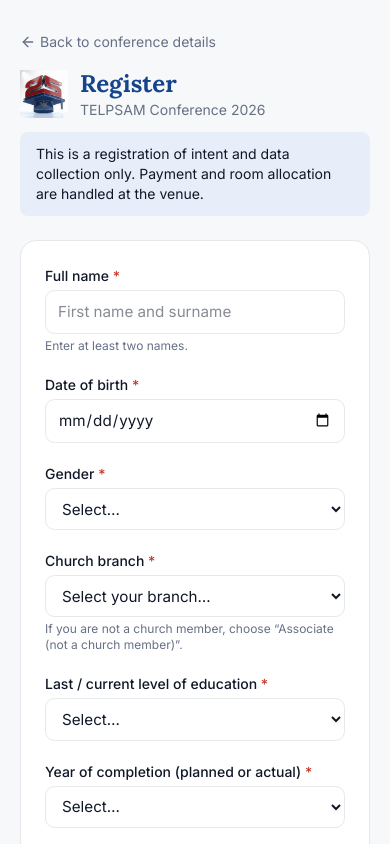
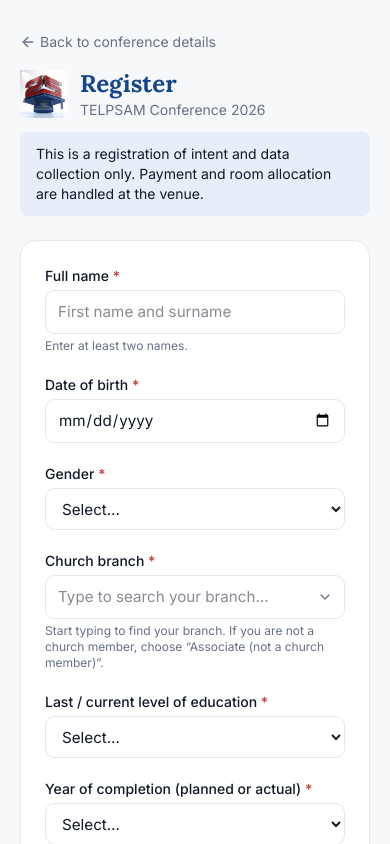
Before and after one commit to AnalystElikem/telpsam-registration, a Next.js app: page /register in a window 390 px wide. Shown: the top 844 px of the page. Built offline with nearby package versions, Linux system fonts and the light colour scheme.

Commit message:
Searchable branch combobox (type-to-filter on mobile too)

```diff
--- a/src/app/actions/register.ts
+++ b/src/app/actions/register.ts
@@ -27,6 +27,7 @@ export async function registerAttendee(formData: FormData) {
     errors.push("Please enter at least two names (for example, first and last name).");
   }
   if (!phone) errors.push("A phone number is required.");
+  if (!g("branch")) errors.push("Please choose your church branch (or Associate if you're not a member).");
   if (email && !/^[^@\s]+@[^@\s]+\.[^@\s]+$/.test(email)) errors.push("That email address doesn't look right.");
   if (!ATTENDEE_TYPES.map((t) => t.toLowerCase()).includes(attendee_type)) {
     errors.push("Please indicate whether you are a student or a worker.");
--- /dev/null
+++ b/src/components/BranchSelect.tsx
@@ -0,0 +1,103 @@
+"use client";
+
+import { useState, useRef, useEffect, useMemo } from "react";
+import { ChevronDown, Check } from "lucide-react";
+import { allBranches, ASSOCIATE, OTHER_BRANCH } from "@/data/branches";
+
+const OPTIONS = [ASSOCIATE, ...allBranches, OTHER_BRANCH];
+
+// Searchable branch picker: type to filter, works the same on mobile and
+// desktop. Submits the chosen value via a hidden input named `branch`.
+export default function BranchSelect({ name = "branch" }: { name?: string }) {
+  const [value, setValue] = useState("");
+  const [query, setQuery] = useState("");
+  const [open, setOpen] = useState(false);
+  const [active, setActive] = useState(0);
+  const wrapRef = useRef<HTMLDivElement>(null);
+
+  useEffect(() => {
+    function onDoc(e: MouseEvent) {
+      if (wrapRef.current && !wrapRef.current.contains(e.target as Node)) setOpen(false);
+    }
+    document.addEventListener("mousedown", onDoc);
+    return () => document.removeEventListener("mousedown", onDoc);
+  }, []);
+
+  const filtered = useMemo(() => {
+    const q = query.trim().toLowerCase();
+    const list = q ? OPTIONS.filter((o) => o.toLowerCase().includes(q)) : OPTIONS;
+    return list.slice(0, 60);
+  }, [query]);
+
+  function pick(v: string) {
+    setValue(v);
+    setQuery(v);
+    setOpen(false);
+  }
+
+  return (
+    <div ref={wrapRef} className="relative">
+      <input type="hidden" name={name} value={value} />
+      <div className="relative">
+        <input
+          className="field !pr-9"
+          placeholder="Type to search your branch…"
+          value={query}
+          role="combobox"
+          aria-expanded={open}
+          aria-autocomplete="list"
+          autoComplete="off"
+          onChange={(e) => {
+            setQuery(e.target.value);
+            setValue("");
+            setOpen(true);
+            setActive(0);
+          }}
+          onFocus={() => setOpen(true)}
+          onKeyDown={(e) => {
+            if (e.key === "ArrowDown") {
+              e.preventDefault();
+              setOpen(true);
+              setActive((a) => Math.min(a + 1, filtered.length - 1));
+            } else if (e.key === "ArrowUp") {
+              e.preventDefault();
+              setActive((a) => Math.max(a - 1, 0));
+            } else if (e.key === "Enter") {
+              if (open && filtered[active]) {
+                e.preventDefault();
+                pick(filtered[active]);
+              }
+            } else if (e.key === "Escape") {
+              setOpen(false);
+            }
+          }}
+        />
+        <ChevronDown className="pointer-events-none absolute right-3 top-1/2 h-4 w-4 -translate-y-1/2 text-muted" />
+      </div>
+
+      {open && (
+        <ul className="absolute z-20 mt-1 max-h-64 w-full overflow-auto rounded-lg border border-line bg-white py-1 shadow-lg">
+          {filtered.length === 0 ? (
+            <li className="px-3 py-2 text-sm text-muted">No match — pick “{OTHER_BRANCH}”.</li>
+          ) : (
+            filtered.map((o, i) => (
+              <li key={o}>
+                <button
+                  type="button"
+                  onClick={() => pick(o)}
+                  onMouseEnter={() => setActive(i)}
+                  className={`flex w-full items-center justify-between px-3 py-2 text-left text-sm ${
+                    i === active ? "bg-blue-soft" : ""
+                  } ${value === o ? "font-semibold text-blue" : "text-ink"}`}
+                >
+                  {o}
+                  {value === o && <Check className="h-4 w-4 shrink-0 text-blue" />}
+                </button>
+              </li>
+            ))
+          )}
+        </ul>
+      )}
+    </div>
+  );
+}
--- a/src/components/RegistrationForm.tsx
+++ b/src/components/RegistrationForm.tsx
@@ -3,7 +3,8 @@
 import { useState } from "react";
 import { useFormStatus } from "react-dom";
 import { registerAttendee } from "@/app/actions/register";
-import { branchRegions, ASSOCIATE, OTHER_BRANCH } from "@/data/branches";
+import BranchSelect from "@/components/BranchSelect";
+import { ASSOCIATE } from "@/data/branches";
 import { CONFERENCE, EDUCATION_LEVELS, GENDERS, ATTENDEE_TYPES, COMPLETION_YEARS } from "@/lib/config";
 
 function SubmitButton() {
@@ -62,18 +63,9 @@ export default function RegistrationForm() {
 
       {/* Branch */}
       <div>
-        <label className="label" htmlFor="branch">Church branch <span className="text-danger">*</span></label>
-        <select id="branch" name="branch" required defaultValue="" className="field">
-          <option value="" disabled>Select your branch…</option>
-          <option value={ASSOCIATE}>{ASSOCIATE}</option>
-          {branchRegions.map((r) => (
-            <optgroup key={r.region} label={r.region}>
-              {r.branches.map((b) => <option key={`${r.region}-${b}`} value={b}>{b}</option>)}
-            </optgroup>
-          ))}
-          <option value={OTHER_BRANCH}>{OTHER_BRANCH}</option>
-        </select>
-        <p className="mt-1 text-xs text-muted">If you are not a church member, choose “{ASSOCIATE}”.</p>
+        <label className="label">Church branch <span className="text-danger">*</span></label>
+        <BranchSelect />
+        <p className="mt-1 text-xs text-muted">Start typing to find your branch. If you are not a church member, choose “{ASSOCIATE}”.</p>
       </div>
 
       <div className="grid gap-5 sm:grid-cols-2">
```
